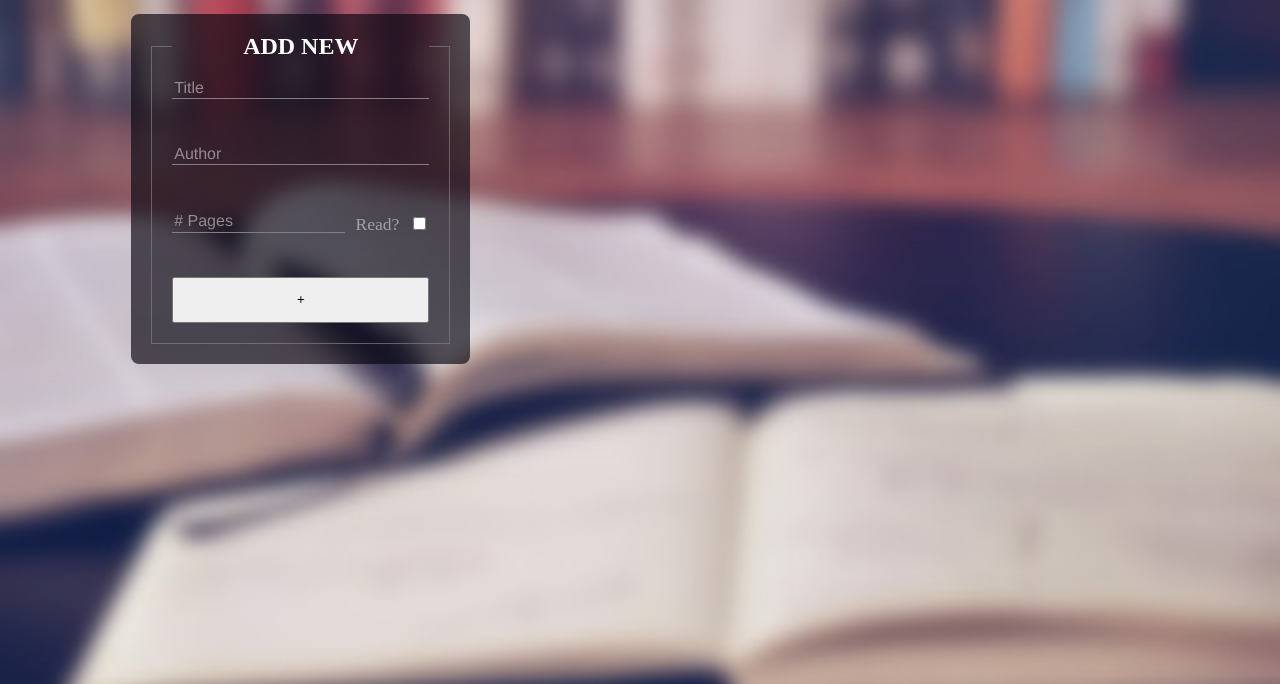
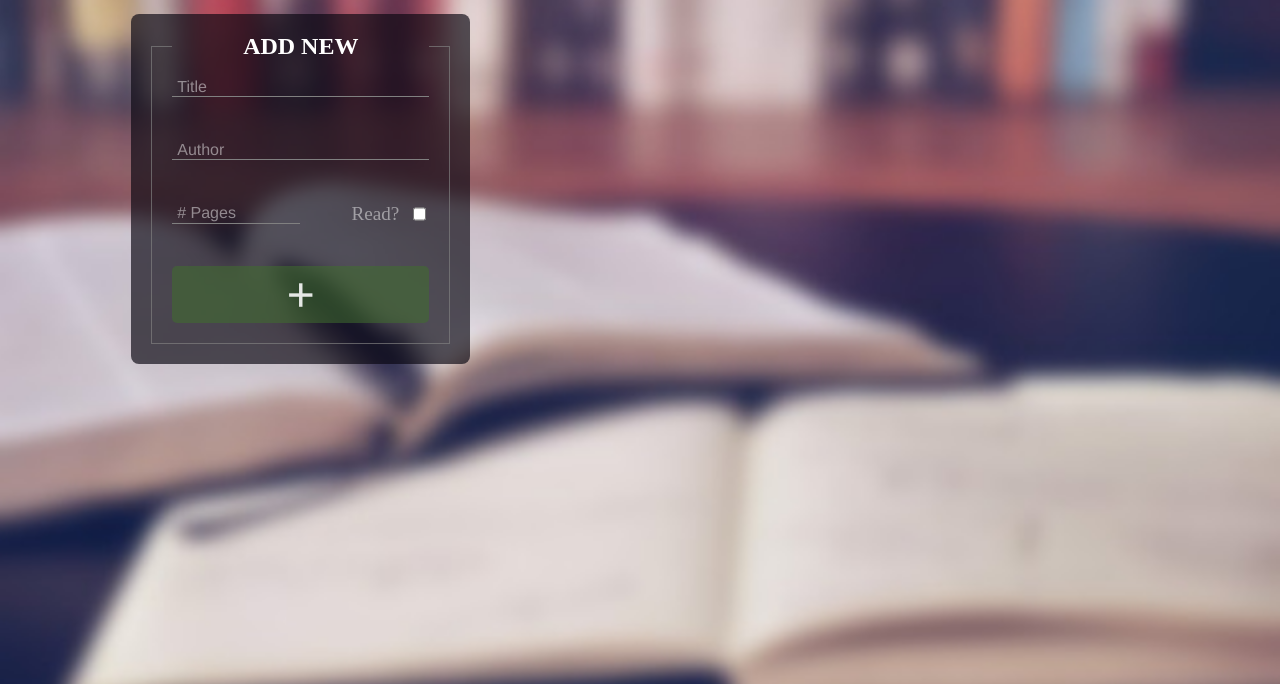
Before and after one commit to Eximoo/TOP-Library, a plain HTML site: page index.html in a window 1280 px wide. Shown: the part 116-800 px from the top of the page. Drawn offline with Linux system fonts and the light colour scheme.

Commit message:
styling css

```diff
--- a/index.html
+++ b/index.html
@@ -117,7 +117,7 @@
                     <label for="read">Read?</label>
                     <input type="checkbox" id="read" name="read" />
                   </p>
-                  <button type="submit">+</button>
+                  <button class="add-book-btn" type="submit">+</button>
                 </div>
               </fieldset>
             </form>
--- a/style.css
+++ b/style.css
@@ -234,10 +234,6 @@ fieldset {
   display: flex;
   flex-direction: column;
 }
-.add-book > p > input {
-  /* width: 80%;
-  margin: 0 auto; */
-}
 .add-book > p > label {
   text-align: center;
 }
@@ -245,6 +241,7 @@ input::placeholder {
   color: rgba(255, 255, 255, 0.473);
 }
 input {
+  padding: 0 5px;
   font-size: 1rem;
   color: white;
   background-color: #00000000;
@@ -252,31 +249,30 @@ input {
   outline: none;
   border-bottom: 1px solid grey;
 }
-/* .add-book > p:nth-child(3) {
-  flex-direction: row;
-  color: rgba(255, 255, 255, 0.473);
-  align-items: flex-start;
-  justify-content: space-between;
-  gap: 30px;
-} */
 p.third-row {
   flex-direction: row;
   align-self: start;
 }
 p.third-row > label {
   color: rgba(255, 255, 255, 0.473);
-  font-size: 1.1rem;
-  margin: 5px 10px 0 10px;
+  font-size: 1.2rem;
+  margin: 1px 10px 0 20%;
 }
 input[type='checkbox'] {
-  margin-top: 6px;
-  accent-color: gray;
+  margin-top: 4px;
+  accent-color: rgba(65, 110, 46, 0.548);
 }
 input[type='number'] {
   width: 50%;
   flex-grow: 1;
 }
-
+.add-book-btn {
+  background-color: rgba(65, 110, 46, 0.548);
+  border: none;
+  color: #f7f7f7e8;
+  font-size: 3rem;
+  border-radius: 5px;
+}
 @media screen and (max-width: 768px) {
   nav {
     width: 100%;
```
